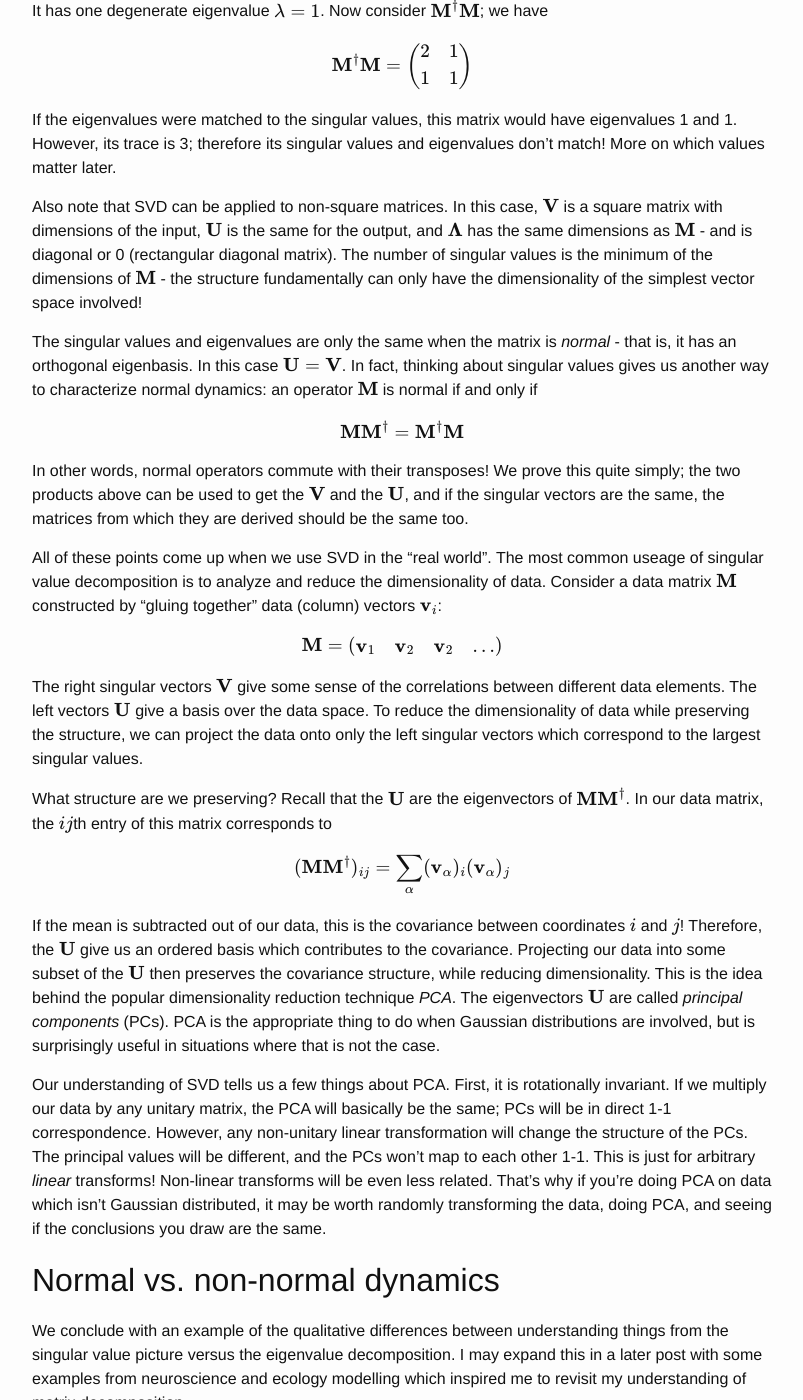
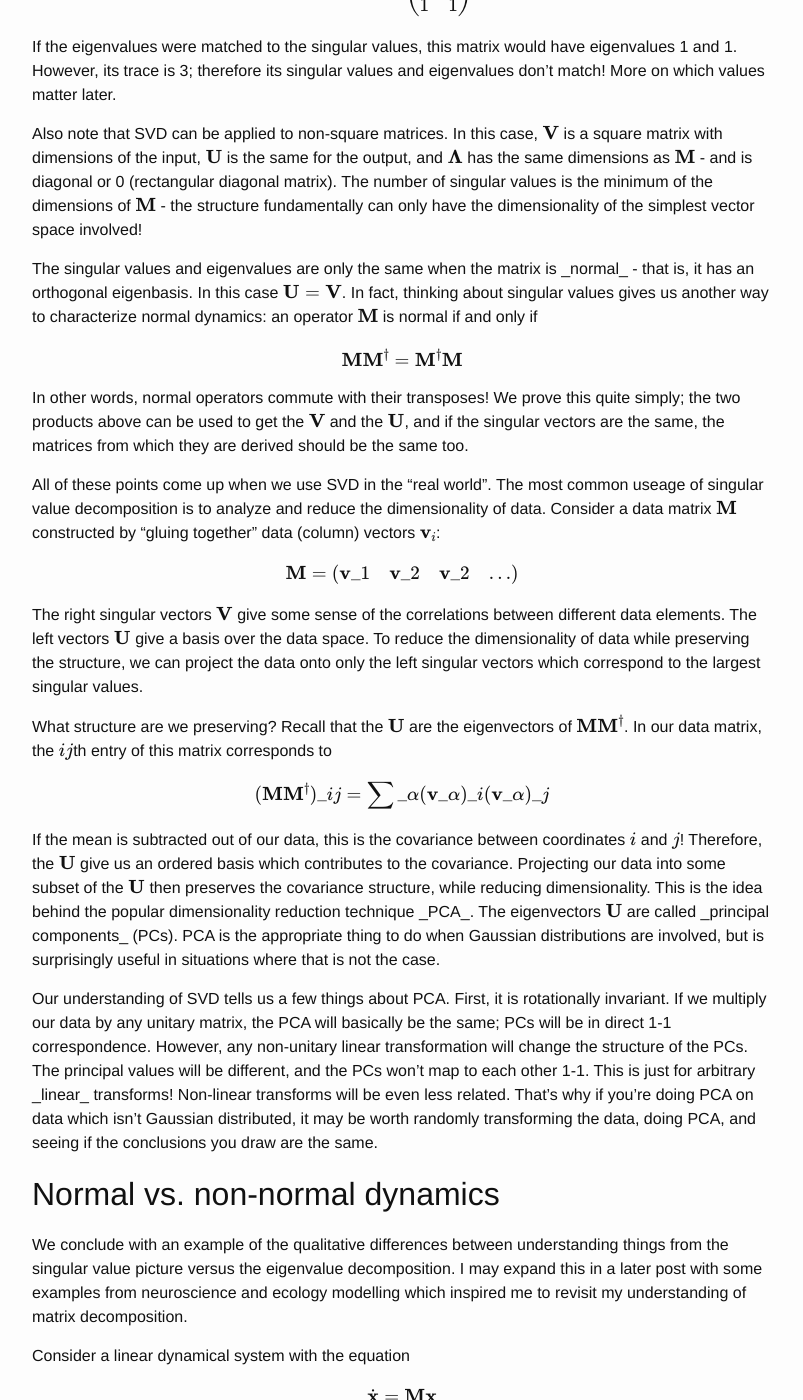
Before and after one commit to atishagarwala/atishagarwala.github.io, a Jekyll site: the page built from _posts/2017-03-05-eig-and-svd-1.markdown, in a window 1280 px wide and 1400 px high, scrolled down 4418 px. Shown: the whole window, without its empty margins (238-1041 px from the left). Built offline with Jekyll 4.4.1, drawn with Linux system fonts in a browser that asks for light colours; formulas are drawn with MathJax 3; comment, search, counter and statistics services are not loaded; some of the changed text lies outside the part shown.

Commit message:
Add files via upload

```diff
--- a/_posts/2017-03-05-eig-and-svd-1.markdown
+++ b/_posts/2017-03-05-eig-and-svd-1.markdown
@@ -26,11 +26,11 @@ be lower case bold $\textbf{x}$, and scalars will just be normal
 
 I'll start by first reviewing some basic things about eigenvectors. Given
 a linear operator $\textbf{M}$, sending $\mathbb{R}^{N}$
-to $\mathbb{R}^{N}$, a vector $\textbf{x}$ is an _eigenvector_
+to $\mathbb{R}^{N}$, a vector $\textbf{x}$ is an \_eigenvector\_
 if we have $\textbf{M}\textbf{x} = \lambda \textbf{x}$, where $\lambda$
-is the associated _eigenvalue_. This definition is good enough for finite
+is the associated \_eigenvalue\_. This definition is good enough for finite
 dimensional vector spaces. Otherwise, we can generalize the definition of
-eigenvalue to that of the _spectrum_ of an operator, which is the collection
+eigenvalue to that of the \_spectrum\_ of an operator, which is the collection
 of values $\lambda$ such that $\textbf{M}-\lambda$ is not invertible. Eigenvalues
 are always in the spectrum, but in infinite dimensional vector spaces we can
 get into funky situations where there are elements in the spectrum which don't
@@ -46,13 +46,13 @@ eigenvector.
 
 If we have no degenerate eigenvalues
 (one unique eigenvalue for each dimension), then we are guaranteed to have
-an _eigenbasis_ - a set of linearly independent eigenvectors which span our space.
+an \_eigenbasis\_ - a set of linearly independent eigenvectors which span our space.
 In the eigenbasis coordinate system, $\textbf{M}$ has a very simple form: it is
 diagonal with entries equal to the eigenvalues $\lambda$. This is the source
 of the power of eigenvalues and eigenvectors; they give us a coordinate system
 where the linear operator can be described as simply as possible, as $N$
 independent multiplications as opposed to $N^{2}$ for a "typical" matrix.
-In many linear or near-linear dynamical systems, understanding the _eigenmodes_
+In many linear or near-linear dynamical systems, understanding the \_eigenmodes\_
 (dynamics in the eigenbasis) individually leads to direct understanding of the
 global dynamics.
 
@@ -60,15 +60,15 @@ However, if we have a degeneracy (repeated eigenvalues, ie multiple roots in
 the characteristic polynomial), then we are not guaranteed to have a complete
 eigenbasis. In the worst case scenario we are guaranteed a nested set of invariant
 subspaces. That is, we have some collection of vectors
-$\{\textbf{v}_{\lambda,i}\}$ such that
+$\{\textbf{v}\_{\lambda,i}\}$ such that
 
 $$
-\textbf{M}\left(\text{span}\{\textbf{v}_{\lambda,i}\}_{i\leq j}\right)\subseteq\textbf{M}\left(\text{span}\{\textbf{v}_{\lambda,i}\}_{i\leq k}\right)
+\textbf{M}\left(\text{span}\{\textbf{v}\_{\lambda,i}\}\_{i\leq j}\right)\subseteq\textbf{M}\left(\text{span}\{\textbf{v}\_{\lambda,i}\}\_{i\leq k}\right)
 $$
 
 where $j\leq k$. More concretely, this means we can find a basis where
 $\textbf{M}$ is almost diagonal, possible with 1's on the off diagonal.
-This is known as the _Jordan canonical form_, and the blocks look like
+This is known as the \_Jordan canonical form\_, and the blocks look like
 
 $$
 \begin{pmatrix}
@@ -80,12 +80,12 @@ $$
 \end{pmatrix}
 $$
 
-The non-diagonalizability is related to _nilpotent_ elements - submatrices which
+The non-diagonalizability is related to \_nilpotent\_ elements - submatrices which
 are non-zero, but become zero when raised to some power. A simple example is
 the 3-d matrix
 
 $$
-\textbf{N}_{3} = \begin{pmatrix}
+\textbf{N}\_{3} = \begin{pmatrix}
 0 & 1 & 0\\
 0 & 0 & 1\\
 0 & 0 & 0
@@ -96,15 +96,15 @@ This matrix only has one eigenvalue (0) and one eigenvector (the first
 coordinate). It is already in Jordan form. We can compute its powers as
 
 $$
-\textbf{N}_{3} = \begin{pmatrix}
+\textbf{N}\_{3} = \begin{pmatrix}
 0 & 1 & 0\\
 0 & 0 & 1\\
 0 & 0 & 0
-\end{pmatrix},~\textbf{N}_{3}^{2} = \begin{pmatrix}
+\end{pmatrix},~\textbf{N}\_{3}^{2} = \begin{pmatrix}
 0 & 0 & 1\\
 0 & 0 & 0\\
 0 & 0 & 0
-\end{pmatrix},~\textbf{N}_{3}^{3} = \begin{pmatrix}
+\end{pmatrix},~\textbf{N}\_{3}^{3} = \begin{pmatrix}
 0 & 0 & 0\\
 0 & 0 & 0\\
 0 & 0 & 0
@@ -139,21 +139,21 @@ set of _invariant subspaces_ - linear subspaces that map onto themselves.
 How can we construct such a set of nested invariant subspaces? One way
 is to construct one inductively. Suppose that we have an invariant subspace
 of dimension $k$. We can find one of dimension $k+1$ in the following way.
-Let $\textbf{P}_{k}$ be the orthogonal projection onto our $k$ dimensional
-invariant subspace $V_{k}$.
-That is, on $V_{k}$ it is the identity;
+Let $\textbf{P}\_{k}$ be the orthogonal projection onto our $k$ dimensional
+invariant subspace $V\_{k}$.
+That is, on $V\_{k}$ it is the identity;
 orthogonal vectors map to 0. Then consider
 
 $$
-\textbf{M}_{k+1}\equiv (\textbf{Id}-\textbf{P}_{k})\textbf{M}
+\textbf{M}\_{k+1}\equiv (\textbf{Id}-\textbf{P}\_{k})\textbf{M}
 $$
 
-This linear map outputs onto the orthogonal subspace $(V_{k})_{\perp}$.
-Therefore, restricted to $(V_{k})_{\perp}$ it is a map from that subspace
-onto itself. It has some eigenvector $v_{k+1}$. While $v_{k+1}$ is an eigenvector
-of $\textbf{M}_{k+1}$, it is not an eigenvector of $\textbf{M}$; however,
-it has no other projection onto $(V_{k})_{\perp}$. Therefore,
-$\textbf{M}$ maps $V_{k}\oplus\{v_{k+1}\}$ onto itself; we now have
+This linear map outputs onto the orthogonal subspace $(V\_{k})\_{\perp}$.
+Therefore, restricted to $(V\_{k})\_{\perp}$ it is a map from that subspace
+onto itself. It has some eigenvector $v\_{k+1}$. While $v\_{k+1}$ is an eigenvector
+of $\textbf{M}\_{k+1}$, it is not an eigenvector of $\textbf{M}$; however,
+it has no other projection onto $(V\_{k})\_{\perp}$. Therefore,
+$\textbf{M}$ maps $V\_{k}\oplus\{v\_{k+1}\}$ onto itself; we now have
 a $k+1$ dimensional subspace!
 
 Our base case is a 1-dimensional invariant subspace; that is, an eigenvector.
@@ -168,13 +168,13 @@ $$
 \textbf{M} = \textbf{U}\textbf{T}\textbf{U}^{\dagger}
 $$
 
-where $\textbf{T}$ is upper triangular, and $\textbf{U}$ is a _unitary_ matrix
+where $\textbf{T}$ is upper triangular, and $\textbf{U}$ is a \_unitary\_ matrix
 (generalized rotation for
 complex vector spaces, $\textbf{U}^{\dagger}\textbf{U} = \textbf{Id}$). Here
 $\dagger$ is the adjoint
 (transpose + complex conjugate).
 
-Related to this decomposition is the _QR decomposition_ where $\textbf{M}$
+Related to this decomposition is the \_QR decomposition\_ where $\textbf{M}$
 can be written as $\textbf{Q}\textbf{R}$ - where the first matrix is
 orthogonal and the second is upper triangular. While our above decomposition
 scheme dependeded on the eigenvectors chosen, the QR decomposition is
@@ -187,10 +187,10 @@ also exist (L being lower triangular).
 In the above decompositions, we've secretly added a hidden structure:
 an inner product. Unitary matrices (and even the adjoint) implicitly assume
 that some inner product exists. After all, a rotation is an operator that leaves
-_lengths_ invariant!
+\_lengths\_ invariant!
 
 The most commonly used type of unitary transformation of a matrix is
-the _singular value decomposition_ (SVD). We decompose our matrix
+the \_singular value decomposition\_ (SVD). We decompose our matrix
 $\textbf{M}$ as
 
 $$
@@ -202,14 +202,14 @@ is diagonal. In order to make the decomposition unique up to
 complex phases, one picks the
 $\mathbf{\Lambda}$ to be positive and ordered (which can be accomplished
 by permutation and multiplying phases into the unitary matrices).
-The columns of $\textbf{V}$ are the _right singular vectors_
-and the columns of $\textbf{U}$ are the _left singular vectors_.
+The columns of $\textbf{V}$ are the \_right singular vectors\_
+and the columns of $\textbf{U}$ are the \_left singular vectors\_.
 
 There are two ways to think about SVD, and the singular values themselves. One
 is as solutions to the optimization problem
 
 $$
-\textbf{u}_{c},\textbf{v}_{c} = \underset{\textbf{u},\textbf{v}}{\arg\max}
+\textbf{u}\_{c},\textbf{v}\_{c} = \underset{\textbf{u},\textbf{v}}{\arg\max}
 ~\textbf{u}^{\dagger}\textbf{M}\textbf{v}
 $$
 
@@ -219,14 +219,14 @@ the pairs of vectors $\textbf{u}$ and $\textbf{v}$ give us the sets of
 left and right singular vectors respectively. These vectors obey the equations
 
 $$
-\lambda_{u}\textbf{u}_{c} = \textbf{M}\textbf{v}_{c},~\lambda_{v}\textbf{v}_{c} = \textbf{M}^{\dagger}\textbf{u}_{c}
+\lambda\_{u}\textbf{u}\_{c} = \textbf{M}\textbf{v}\_{c},~\lambda\_{v}\textbf{v}\_{c} = \textbf{M}^{\dagger}\textbf{u}\_{c}
 $$
 
 If we pick the pair that gives us the maximal value, we can "shave it off"
-from the space: we know that inputting in $\textbf{v}_{c}$ gets us
-an output proportional to $\textbf{u}_{c}$. However, if we have an input
-orthogonal to $\textbf{v}_{c}$, its output will be orthogonal to
-$\textbf{u}_{c}$ by the second equation. Therefore we can take one dimension
+from the space: we know that inputting in $\textbf{v}\_{c}$ gets us
+an output proportional to $\textbf{u}\_{c}$. However, if we have an input
+orthogonal to $\textbf{v}\_{c}$, its output will be orthogonal to
+$\textbf{u}\_{c}$ by the second equation. Therefore we can take one dimension
 out of the input space and one out of the output space; we can iterate
 and construct the SVD as defined above.
 
@@ -238,7 +238,7 @@ correctly generalizes to the case where the matrices are not symmetric.
 
 Another way to get the singular values and vectors is to consider
 the matrices $\textbf{M}\textbf{M}^{\dagger}$ and
-$\textbf{M}^{\dagger}\textbf{M}$. These are both _Hermitian_ matrices
+$\textbf{M}^{\dagger}\textbf{M}$. These are both \_Hermitian\_ matrices
 (generalization of symmetric to complex valued). Hermitian matrices
 all have a complete, orthogonal eigenbasis with real eigenvalues.
 If we cheat and plug in the SVD form of $\textbf{M}$ into each
@@ -301,7 +301,7 @@ dimensions of $\textbf{M}$ - the structure fundamentally can only have
 the dimensionality of the simplest vector space involved!
 
 The singular values and eigenvalues are only the same when the
-matrix is _normal_ - that is, it has an orthogonal eigenbasis. In this case
+matrix is \_normal\_ - that is, it has an orthogonal eigenbasis. In this case
 $\textbf{U} = \textbf{V}$. In fact, thinking about singular values gives
 us another way to characterize normal dynamics: an operator $\textbf{M}$
 is normal if and only if
@@ -318,11 +318,11 @@ matrices from which they are derived should be the same too.
 All of these points come up when we use SVD in the "real world".
 The most common useage of singular value decomposition is to analyze and
 reduce the dimensionality of data. Consider a data matrix $\textbf{M}$
-constructed by "gluing together" data (column) vectors $\textbf{v}_{i}$:
+constructed by "gluing together" data (column) vectors $\textbf{v}\_{i}$:
 
 $$
 \textbf{M} = \begin{pmatrix}
-\textbf{v}_{1}  & \textbf{v}_{2}  & \textbf{v}_{2} & ...
+\textbf{v}\_{1}  & \textbf{v}\_{2}  & \textbf{v}\_{2} & ...
 \end{pmatrix}
 $$
 
@@ -337,8 +337,8 @@ the eigenvectors of $\textbf{M}\textbf{M}^{\dagger}$. In our data matrix,
 the $ij$th entry of this matrix corresponds to
 
 $$
-(\textbf{M}\textbf{M}^{\dagger})_{ij} = \sum_{\alpha}(\textbf{v}_{\alpha})_{i}
-(\textbf{v}_{\alpha})_{j}
+(\textbf{M}\textbf{M}^{\dagger})\_{ij} = \sum\_{\alpha}(\textbf{v}\_{\alpha})\_{i}
+(\textbf{v}\_{\alpha})\_{j}
 $$
 
 If the mean is subtracted out of our data, this is the covariance between
@@ -346,7 +346,7 @@ coordinates $i$ and $j$! Therefore, the $\textbf{U}$ give us an ordered basis
 which contributes to the covariance. Projecting our data into some subset of the
 $\textbf{U}$ then preserves the covariance structure, while reducing
 dimensionality. This is the idea behind the popular dimensionality reduction
-technique _PCA_. The eigenvectors $\textbf{U}$ are called _principal components_
+technique \_PCA\_. The eigenvectors $\textbf{U}$ are called \_principal components\_
 (PCs). PCA is the appropriate thing to do when Gaussian distributions
 are involved, but is surprisingly useful in situations where that is not the
 case.
@@ -357,7 +357,7 @@ will basically be the same; PCs will be in direct 1-1 correspondence.
 However, any non-unitary linear
 transformation will change the structure of the PCs. The principal values will
 be different, and the PCs won't map to each other 1-1. This is just for
-arbitrary _linear_ transforms! Non-linear transforms will be even less related.
+arbitrary \_linear\_ transforms! Non-linear transforms will be even less related.
 That's why if you're doing PCA on data which isn't Gaussian distributed,
 it may be worth randomly transforming the data, doing PCA, and seeing if the
 conclusions you draw are the same.
@@ -389,7 +389,7 @@ $\mathbf{\lambda}$. Let $\textbf{y} = \textbf{B}^{-1}\textbf{x}$.
 Then we have
 
 $$
-y_{i}(t) = c_{i}e^{\lambda_{i}t}
+y\_{i}(t) = c\_{i}e^{\lambda\_{i}t}
 $$
 
 We can use this basis to answer our question.
@@ -398,7 +398,7 @@ Consider first the case where $\textbf{M}$ is normal. Then, in the coordinate
 system of the $\textbf{y}$, the inner product is just the standard inner product.
 If $\textbf{w}$ does not affect the dynamics, that means that $\textbf{w}$
 does not project much onto components of $\textbf{y}$ which have
-large $\lambda_{i}$. Let $\textbf{w}' = \textbf{B}^{-1}\textbf{w}$; then we have
+large $\lambda\_{i}$. Let $\textbf{w}' = \textbf{B}^{-1}\textbf{w}$; then we have
 
 $$
 \textbf{w}^{\dagger}\textbf{x} = \textbf{w}'^{\dagger}\textbf{y}
@@ -407,7 +407,7 @@ $$
 which is given by
 
 $$
-\textbf{w}^{\dagger}\textbf{x} = \sum_{i}(\textbf{w}')_{i}c_{i}e^{\lambda_{i}t}
+\textbf{w}^{\dagger}\textbf{x} = \sum\_{i}(\textbf{w}')\_{i}c\_{i}e^{\lambda\_{i}t}
 $$
 
 We know this is small since $\textbf{w}$ does not project much onto the
```
